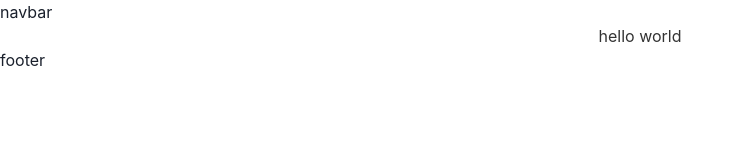
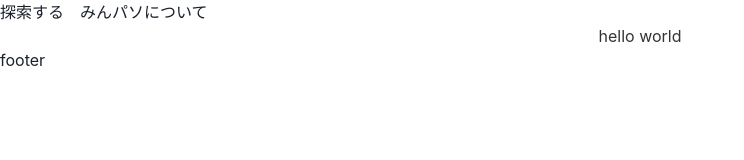
Before and after one commit to murakamiren/minpaso, a Next.js app: page / in a window 1280 px wide. Shown: the top 160 px of the page, without its empty margins (0-744 px from the left). Built offline with nearby package versions, Linux system fonts and the light colour scheme.

Commit message:
feat: add navbar text

```diff
--- /dev/null
+++ b/src/components/navbar/navItem.ts
@@ -0,0 +1,6 @@
+import { NavItemType } from "./type";
+
+export const navItem: NavItemType[] = [
+	{ text: "探索する", href: "explore" },
+	{ text: "みんパソについて", href: "about" },
+];
--- a/src/components/navbar/navbar.tsx
+++ b/src/components/navbar/navbar.tsx
@@ -1,11 +1,23 @@
-import { Box, Text } from "@chakra-ui/react";
+import { Box, Link, List, ListItem } from "@chakra-ui/react";
+import NextLink from "next/link";
 import { FC } from "react";
+import { navItem } from "./navItem";
 
 const Navbar: FC = () => {
 	return (
-		<Box>
-			<Text>navbar</Text>
-		</Box>
+		<nav>
+			<Box>
+				<List display="flex" gap={4}>
+					{navItem.map((item, i) => (
+						<ListItem key={i}>
+							<NextLink href={item.href} passHref>
+								<Link>{item.text}</Link>
+							</NextLink>
+						</ListItem>
+					))}
+				</List>
+			</Box>
+		</nav>
 	);
 };
 
--- /dev/null
+++ b/src/components/navbar/type.ts
@@ -0,0 +1,4 @@
+export type NavItemType = {
+	text: string;
+	href: string;
+};
```
